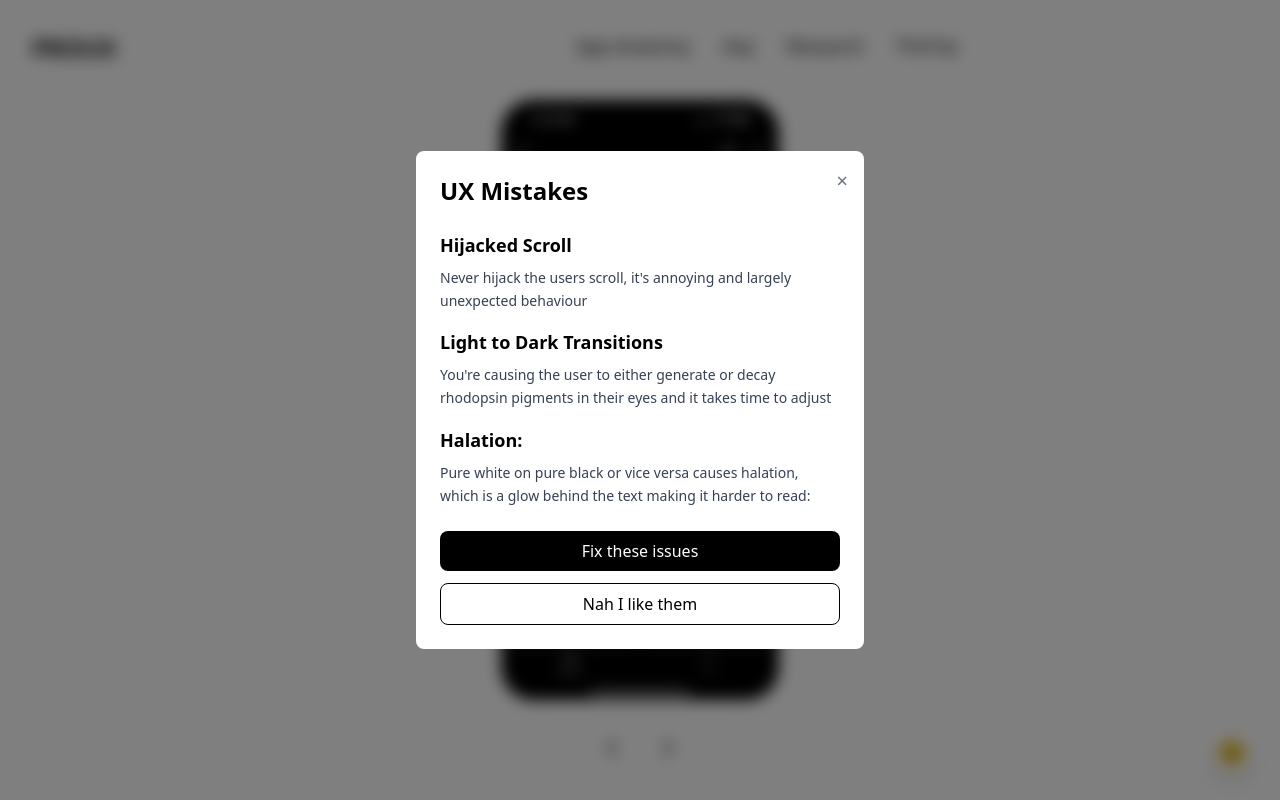
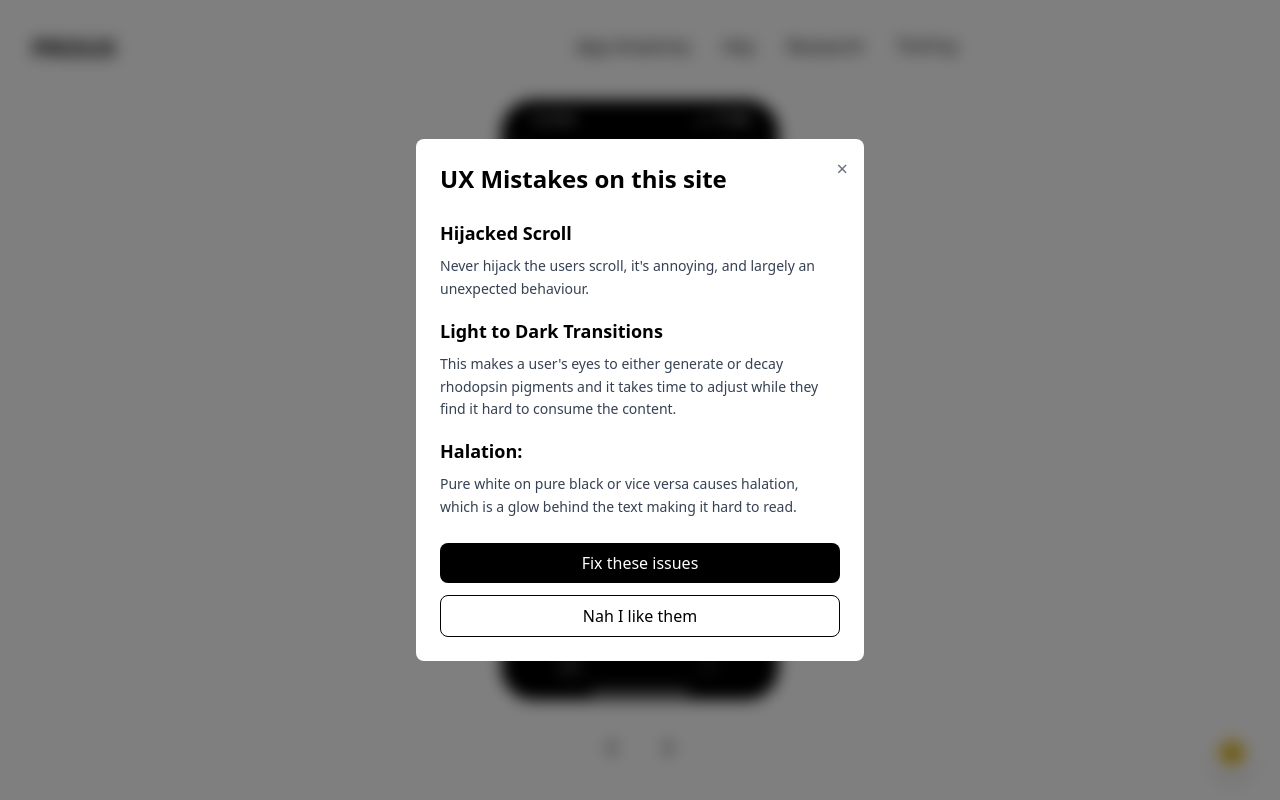
Before and after one commit to Zazawowow/Syntropy-Institute, a React (Vite) app: page / in a window 1280 px wide. Both pictures are taken after a click on the button "☹️". Shown: the top 800 px of the page. Built offline with nearby package versions, Linux system fonts and the light colour scheme.

Commit message:
fix: update text for clarity and improve readability in UX mistakes section

```diff
--- a/src/App.tsx
+++ b/src/App.tsx
@@ -394,7 +394,7 @@ function App() {
 
                <h2 className={`text-2xl font-bold mb-6 ${
                  shouldInvertNav() ? 'text-white' : 'text-black'
-               }`}>UX Mistakes</h2>
+               }`}>UX Mistakes on this site</h2>
 
                <div className="space-y-4 mb-6">
                  <div>
@@ -404,7 +404,7 @@ function App() {
                    <p className={`text-sm leading-relaxed ${
                      shouldInvertNav() ? 'text-gray-300' : 'text-gray-700'
                    }`}>
-                     Never hijack the users scroll, it's annoying and largely unexpected behaviour
+                     Never hijack the users scroll, it's annoying, and largely an unexpected behaviour.
                    </p>
                  </div>
 
@@ -415,7 +415,7 @@ function App() {
                    <p className={`text-sm leading-relaxed ${
                      shouldInvertNav() ? 'text-gray-300' : 'text-gray-700'
                    }`}>
-                     You're causing the user to either generate or decay rhodopsin pigments in their eyes and it takes time to adjust
+                     This makes a user's eyes to either generate or decay rhodopsin pigments and it takes time to adjust while they find it hard to consume the content.
                    </p>
                  </div>
 
@@ -426,7 +426,7 @@ function App() {
                    <p className={`text-sm leading-relaxed ${
                      shouldInvertNav() ? 'text-gray-300' : 'text-gray-700'
                    }`}>
-                     Pure white on pure black or vice versa causes halation, which is a glow behind the text making it harder to read:
+                     Pure white on pure black or vice versa causes halation, which is a glow behind the text making it hard to read.
                    </p>
                  </div>
                </div>
@@ -501,7 +501,7 @@ function App() {
                   <p className={`text-sm leading-relaxed ${
                     shouldInvertNav() ? 'text-gray-300' : 'text-gray-700'
                   }`}>
-                    You're causing the user to {currentSection === 'research' ? 'decay' : 'generate'} rhodopsin pigments in their eyes and it takes time to adjust
+                    This makes a user's eyes {currentSection === 'research' ? 'decay' : 'generate'} rhodopsin pigments and it takes time to adjust while they find it hard to consume the content.
                   </p>
                 </div>
               </div>
@@ -770,7 +770,7 @@ function App() {
                 )}
                 {item === 'Testing' && (
                   <p className={`mt-4 text-base sm:text-lg leading-relaxed ${subTextColor}`}>
-                    Testing isn't presenting a random product to a random person and asking what they think, though there are some uses for guerilla testing, it all starts with a carefully crafted test to rule out known biases and simulate as real world situations as possible, with well written testing scripts.
+                    UX testing ismore than presenting a product to a random person and asking what they think, though there are some uses for guerilla testing, it all starts with a carefully crafted test to rule out known biases and simulate as real world situations as possible, with well written testing scripts.
                   </p>
                 )}
                 {item === 'Ergonomics' && (
```
